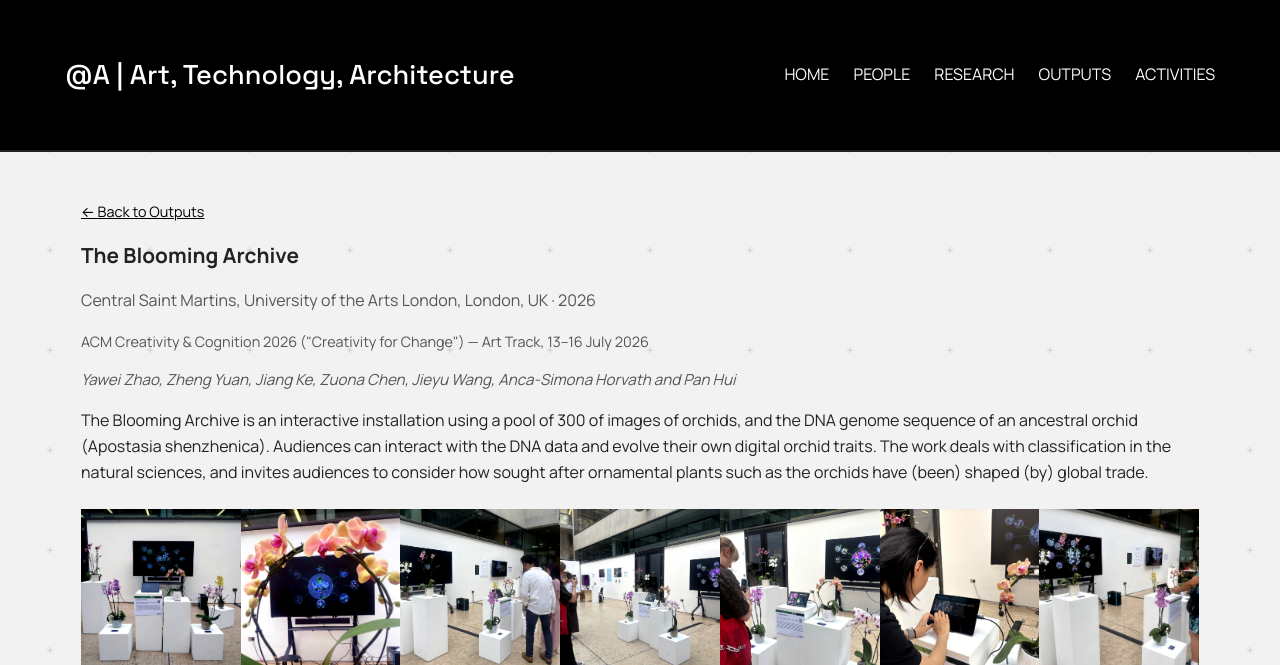
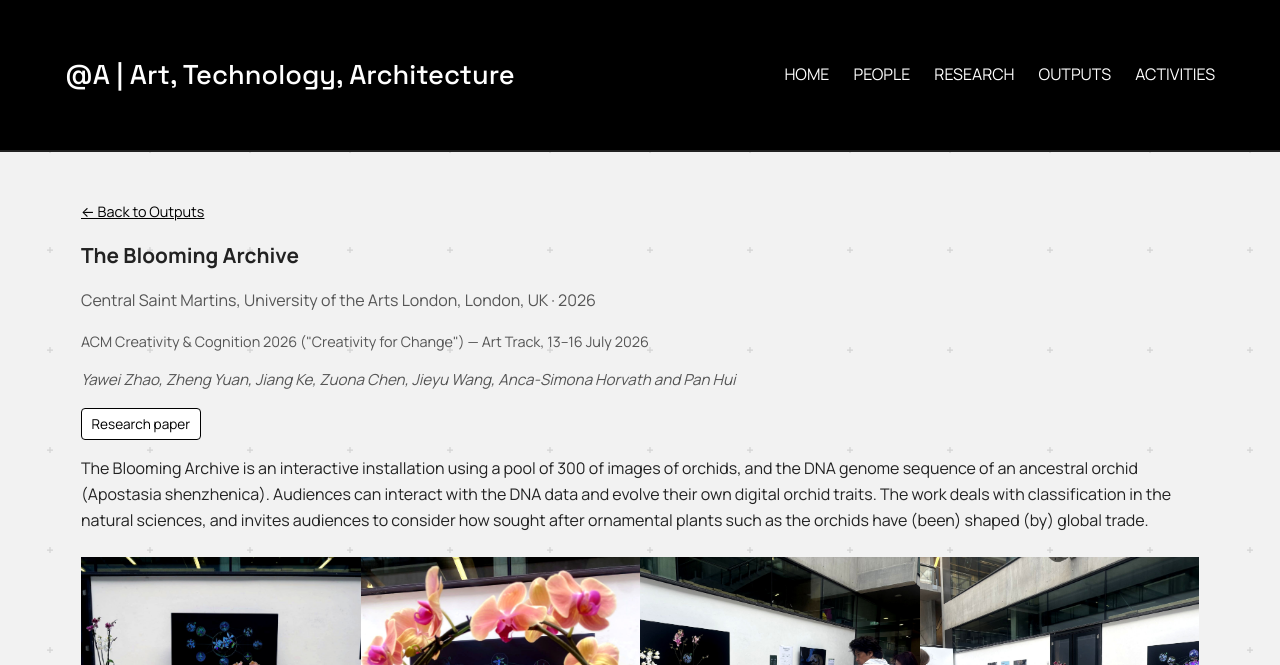
Before and after one commit to anqua/at-a, a Jekyll site: the page built from exhibitions/the-blooming-archive.md, in a window 1280 px wide and 1400 px high, cut to the strip 0-665 px from the top of the window. Built offline with Jekyll 4.4.1, drawn with Linux system fonts in a browser that asks for light colours.

Commit message:
Add research paper link to The Blooming Archive page; enlarge gallery thumbnails
Paper links to the same DOI used on the Outputs card (Zhao2026, C&C 2026).
Gallery thumbnail minimum size increased 150px -> 260px on both exhibition
pages, giving fewer, larger tiles per row.

Co-Authored-By: Claude Sonnet 5 <noreply@anthropic.com>

```diff
--- a/_data/exhibitions.yml
+++ b/_data/exhibitions.yml
@@ -6,6 +6,7 @@
   event: "ACM Creativity & Cognition 2026 (\"Creativity for Change\") — Art Track, 13–16 July 2026"
   credits: "Yawei Zhao, Zheng Yuan, Jiang Ke, Zuona Chen, Jieyu Wang, Anca-Simona Horvath and Pan Hui"
   description: "The Blooming Archive is an interactive installation using a pool of 300 of images of orchids, and the DNA genome sequence of an ancestral orchid (Apostasia shenzhenica). Audiences can interact with the DNA data and evolve their own digital orchid traits. The work deals with classification in the natural sciences, and invites audiences to consider how sought after ornamental plants such as the orchids have (been) shaped (by) global trade."
+  paper: "https://doi.org/10.1145/3803784.3809255"
   url: /at-a/exhibitions/the-blooming-archive
   cover: /at-a/assets/images/exhibitions/blooming-archive/01-overview.jpg
 
--- a/assets/css/style.css
+++ b/assets/css/style.css
@@ -373,7 +373,7 @@ h1 {
 
 .exhibition-gallery {
   display: grid;
-  grid-template-columns: repeat(auto-fill, minmax(150px, 1fr));
+  grid-template-columns: repeat(auto-fill, minmax(260px, 1fr));
   gap: 0;
   margin: 1.5em 0;
 }
--- a/exhibitions/the-blooming-archive.md
+++ b/exhibitions/the-blooming-archive.md
@@ -27,6 +27,10 @@ images:
 {% if ex.event %}<p class="exhibition-page-event">{{ ex.event }}</p>{% endif %}
 {% if ex.credits %}<p class="exhibition-page-credits">{{ ex.credits }}</p>{% endif %}
 
+{% if ex.paper %}<p class="pub-actions">
+  <a class="pub-btn" href="{{ ex.paper }}" target="_blank" rel="noopener">Research paper</a>
+</p>{% endif %}
+
 {% if ex.description %}<p>{{ ex.description }}</p>{% endif %}
 
 {% include exhibition-gallery.html images=page.images title=ex.title %}
```
